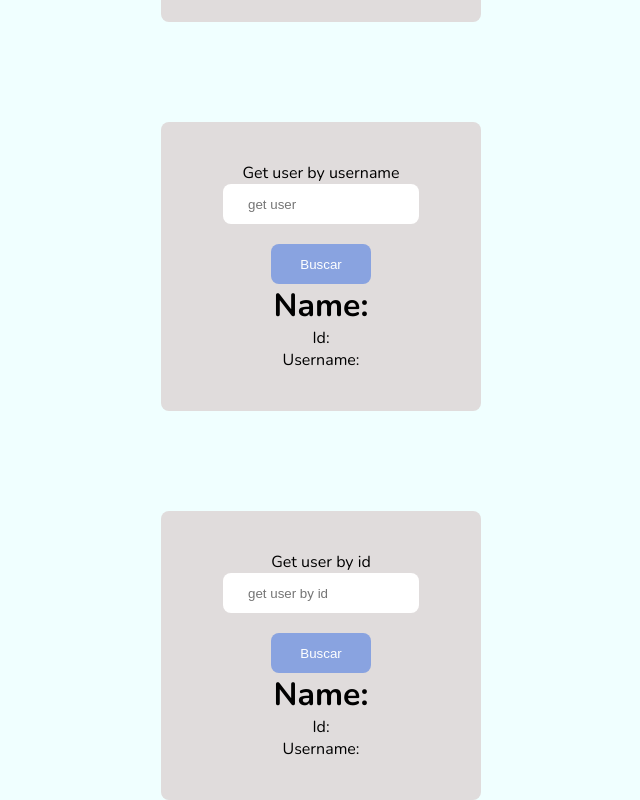
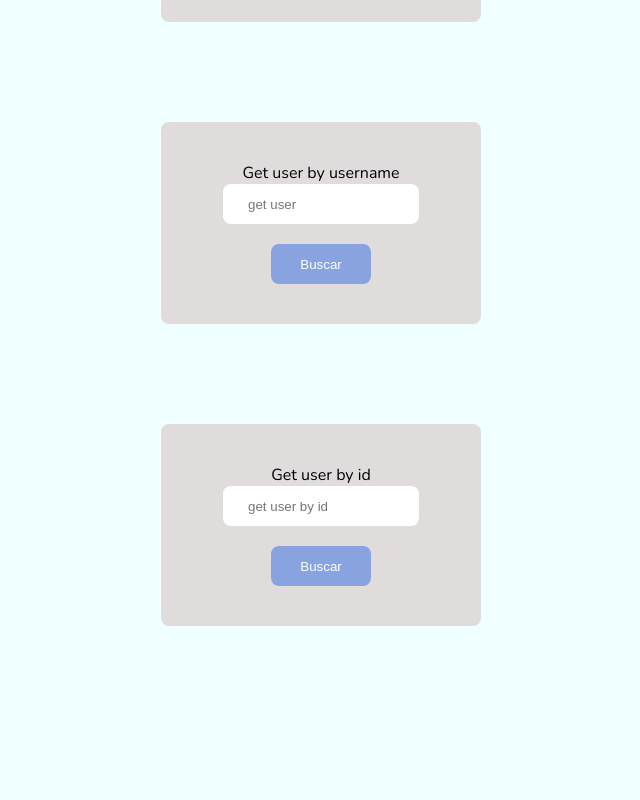
Before and after one commit to joanmdrs/sigcli, a React (Create React App) app in the folder client/: page / in a window 1280 px wide. Shown: the part 420-1220 px from the top of the page, without its empty margins (319-959 px from the left). After the commit the page ends 1046 px from the top, so only its background shows below. Built offline with nearby package versions, Linux system fonts and the light colour scheme.

Commit message:
feat: omitindo html se não foi feita pesquisa #18

```diff
--- a/client/src/App.js
+++ b/client/src/App.js
@@ -75,16 +75,21 @@ function App() {
         </div>
 
         {/* user searched */}
-        <h1>Name: {usernameSearch.name}</h1>
-        <p>Id: {usernameSearch.id}</p>
-        <p>Username: {usernameSearch.username}</p>
+        {usernameSearch.name == null
+          ? ''
+          : <div>
+              <p>Name: {usernameSearch.name}</p>
+              <p>Id: {usernameSearch.id}</p>
+              <p>Username: {usernameSearch.username}</p>
+            </div>
+        }
       </div>
 
       <div className="container-search-recepcionist">
         <div className="form-search-recepcionist">
           <label htmlFor="getUser">Get user by id</label>
           <input
-            type="text"
+            type="number"
             name="getUser"
             placeholder="get user by id"
             onChange={
@@ -96,9 +101,14 @@ function App() {
         </div>
 
         {/* user searched */}
-        <h1>Name: {usernameSearchById.name}</h1>
-        <p>Id: {usernameSearchById.id}</p>
-        <p>Username: {usernameSearchById.username}</p>
+        {usernameSearchById.name == null
+          ? ''
+          : <div>
+              <p>Name: {usernameSearchById.name}</p>
+              <p>Id: {usernameSearchById.id}</p>
+              <p>Username: {usernameSearchById.username}</p>
+            </div>
+        }
       </div>
     </div>
   )
```
